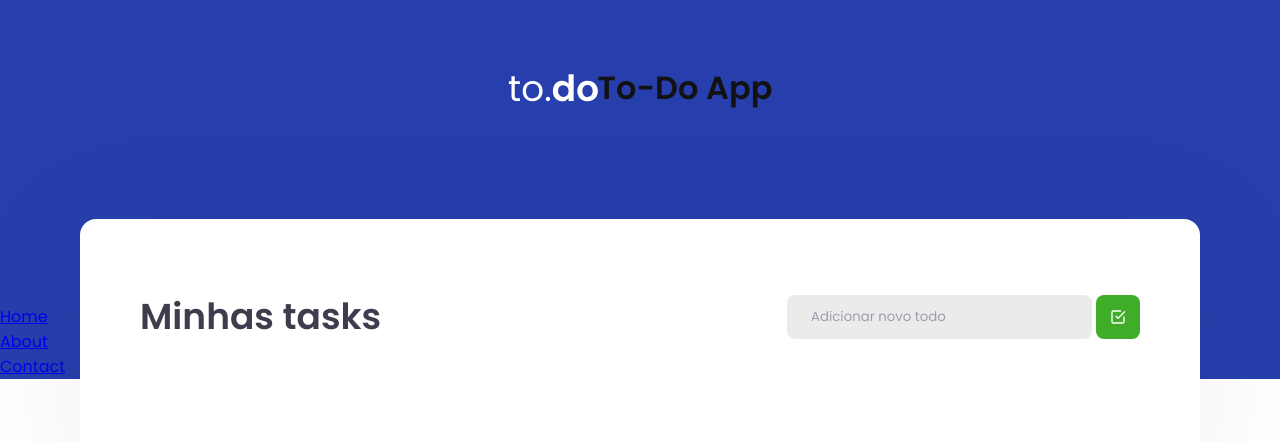
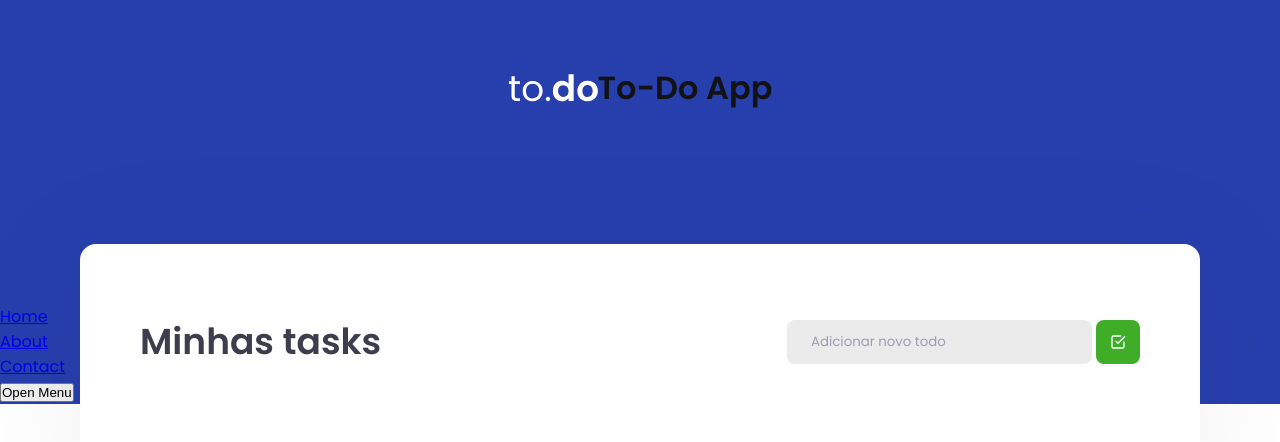
Before and after one commit to Eduardo-asj/tasklist-reactjs, a React app: page / in a window 1280 px wide. Shown: the top 442 px of the page. Built offline with nearby package versions, Linux system fonts and the light colour scheme.

Commit message:
Adding state to manage visibility nav menu

```diff
--- a/src/components/Header.tsx
+++ b/src/components/Header.tsx
@@ -1,18 +1,22 @@
-import React from 'react';
+import React, { useState } from 'react';
 import '../styles/header.scss';
 
 export function Header() {
-  const handleClick = () => {
-    console.log('Header clicked!');
+  // State to manage the visibility of the navigation menu
+  const [isMenuOpen, setMenuOpen] = useState(false);
+
+  // Function to toggle the visibility of the navigation menu
+  const toggleMenu = () => {
+    setMenuOpen(!isMenuOpen);
   };
 
   return (
-    <header className='header' onClick={handleClick}>
+    <header className='header'>
       <div className='logo-container'>
         <img src='/logo.svg' alt='to.do' className='logo' />
         <h1 className='title'>To-Do App</h1>
       </div>
-      <nav className='navigation'>
+      <nav className={`navigation ${isMenuOpen ? 'open' : ''}`}>
         <ul className='nav-list'>
           <li className='nav-item'>
             <a href='#'>Home</a>
@@ -25,6 +29,9 @@ export function Header() {
           </li>
         </ul>
       </nav>
+      <button className='menu-toggle' onClick={toggleMenu}>
+        {isMenuOpen ? 'Close Menu' : 'Open Menu'}
+      </button>
     </header>
   );
 }
```
